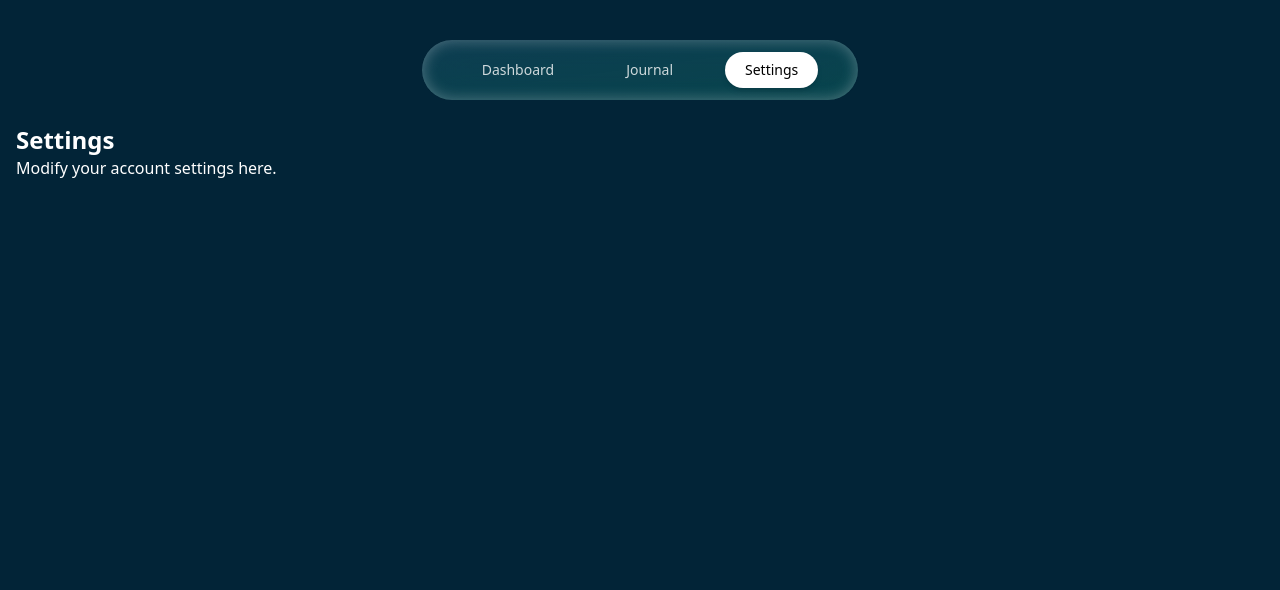
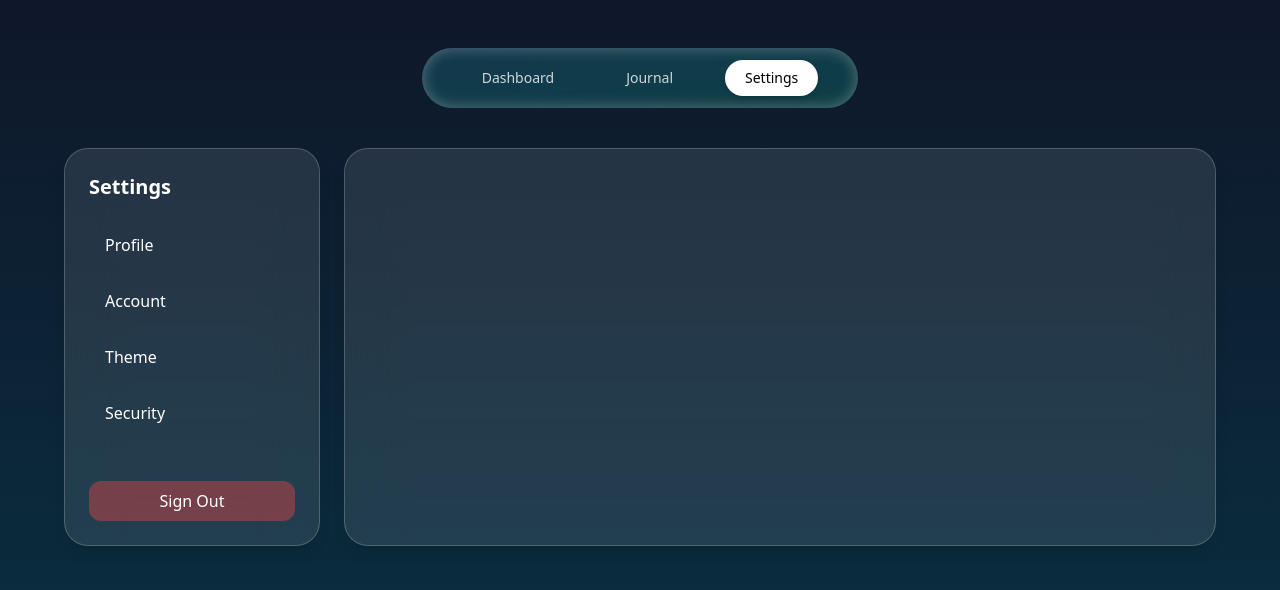
Before and after one commit to EngrMikael/Crypto-Trading-Journal, a React app in the folder frontend/: page /settings in a window 1280 px wide. Shown: the top 590 px of the page. Built offline with nearby package versions, Linux system fonts and the light colour scheme; no server answers; sample sign-in values are in the browser's storage; the HTML template or start-up script is replaced by a standard one.

Commit message:
Updated my Settings to have sub-pages

```diff
--- a/frontend/src/pages/Settings.jsx
+++ b/frontend/src/pages/Settings.jsx
@@ -1,16 +1,104 @@
+// Settings.jsx
+import { NavLink, Outlet, useNavigate } from "react-router-dom";
 import Navbar from "../components/Navbar";
+import { useAuth } from "../context/AuthContext";
+import ProfileSettings from "./settings/ProfileSettings";
+import AccountSettings from "./settings/AccountSettings";
+import ThemeSettings from "./settings/ThemeSettings";
+import SecuritySettings from "./settings/SecuritySettings";
 
 export default function Settings() {
+  const navigate = useNavigate();
+  const { logout } = useAuth();
+
   return (
-    <div className="p-4">
+    <div className="min-h-screen p-6 bg-gradient-to-b from-slate-900 to-cyan-950 text-white">
       <Navbar />
-      <h1 className="text-2xl font-bold mt-6">Settings</h1>
-      <p>Modify your account settings here.</p>
+
+      <div className="max-w-6xl mx-auto mt-10 flex gap-6">
+
+        {/* LEFT SIDEBAR */}
+        <div className="
+          w-64 p-6 rounded-3xl
+          bg-white/10 backdrop-blur-xl
+          shadow-lg border border-white/20
+          flex flex-col gap-4
+        ">
+          <h2 className="text-xl font-semibold mb-2">Settings</h2>
+
+          <NavLink
+            to="/settings/profile"
+            className={({ isActive }) =>
+              `px-4 py-2 rounded-xl transition-all ${
+                isActive ? "bg-white/30" : "hover:bg-white/10"
+              }`
+            }
+          >
+            Profile
+          </NavLink>
+
+          <NavLink
+            to="/settings/account"
+            className={({ isActive }) =>
+              `px-4 py-2 rounded-xl transition-all ${
+                isActive ? "bg-white/30" : "hover:bg-white/10"
+              }`
+            }
+          >
+            Account
+          </NavLink>
+
+          <NavLink
+            to="/settings/theme"
+            className={({ isActive }) =>
+              `px-4 py-2 rounded-xl transition-all ${
+                isActive ? "bg-white/30" : "hover:bg-white/10"
+              }`
+            }
+          >
+            Theme
+          </NavLink>
+
+          <NavLink
+            to="/settings/security"
+            className={({ isActive }) =>
+              `px-4 py-2 rounded-xl transition-all ${
+                isActive ? "bg-white/30" : "hover:bg-white/10"
+              }`
+            }
+          >
+            Security
+          </NavLink>
+
+          <button
+            onClick={() => {
+              logout();
+              navigate("/login");
+            }}
+            className="mt-8 px-4 py-2 rounded-xl bg-red-500/40 hover:bg-red-500/60 transition-all"
+          >
+            Sign Out
+          </button>
+        </div>
+
+        {/* RIGHT CONTENT PANEL */}
+        <div className="
+          flex-1 p-8 rounded-3xl
+          bg-white/10 backdrop-blur-xl
+          shadow-lg border border-white/20
+        ">
+          <Outlet /> {/* Renders the active settings page */}
+        </div>
+      </div>
     </div>
   );
+
+
 }
 
 
 
 
+
 // i still need to redesign for a proper glasmorphic design
+// this will be the task for the next days
```
